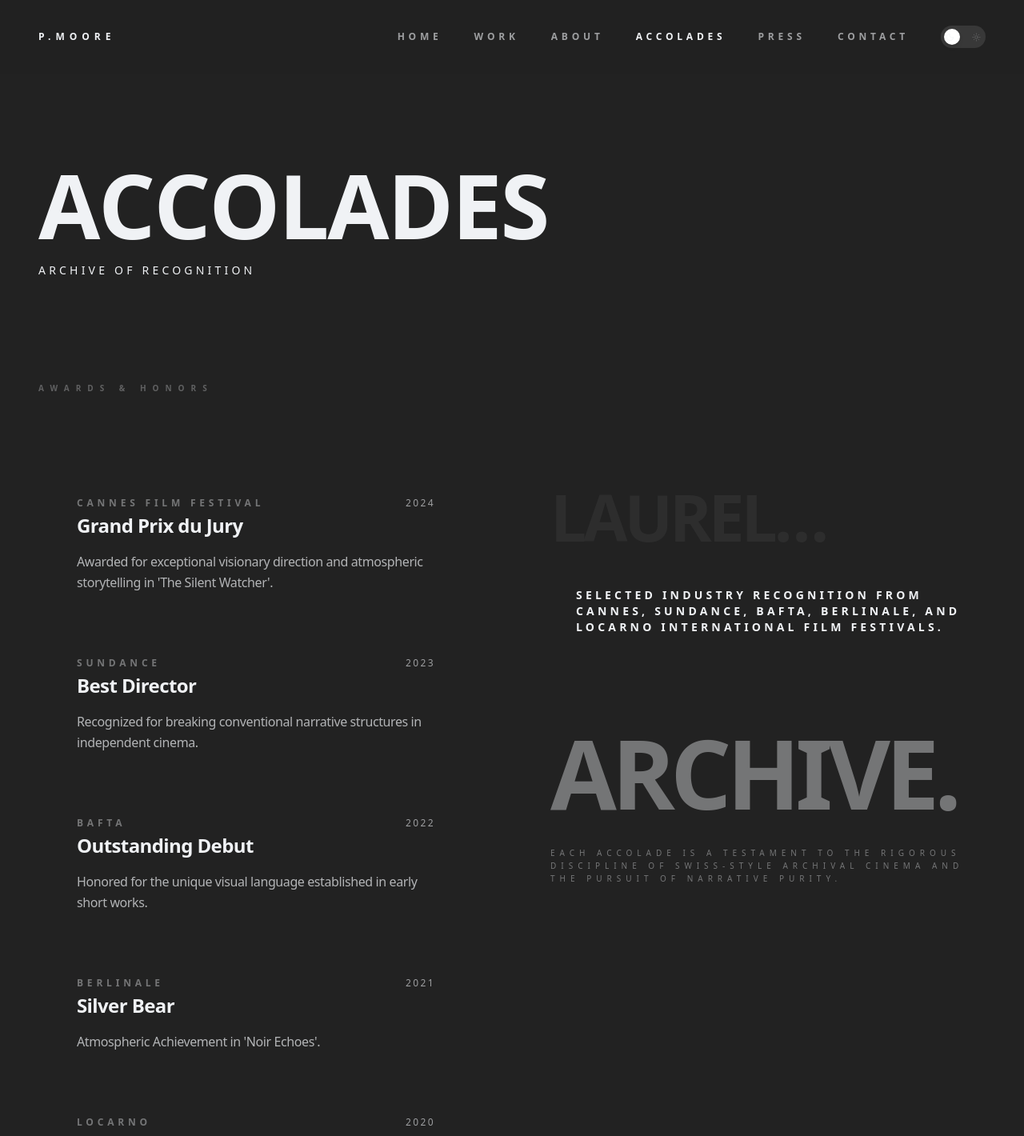
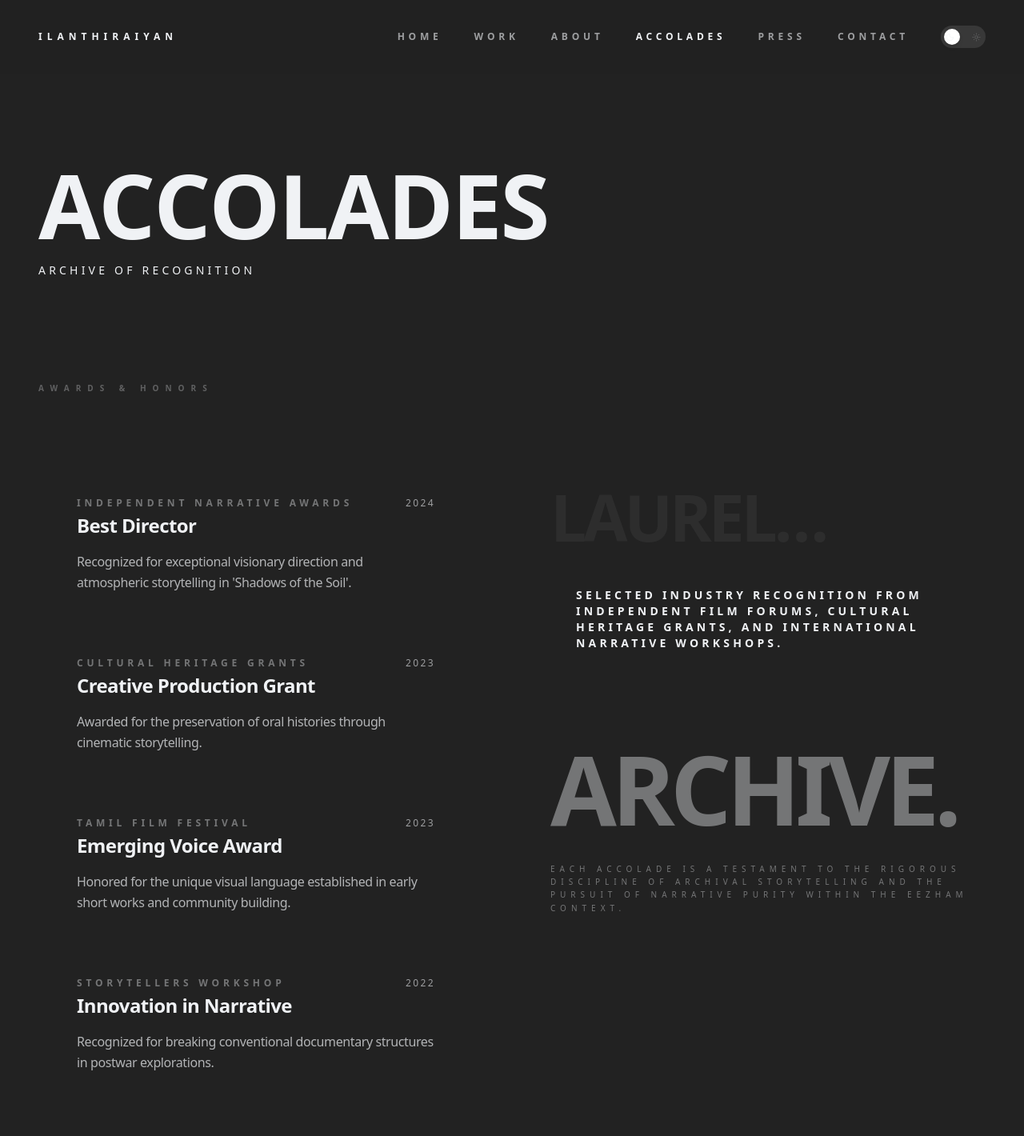
Before and after one commit to Ramsan-code/founder-portfolio, a Next.js app: page /accolades in a window 1280 px wide. Shown: the top 1420 px of the page at 80% size. Built offline with nearby package versions, Linux system fonts and the light colour scheme.

Commit message:
refactor: rebrand portfolio from Patty Moore to Ilanthiraiyan and update project content to reflect Eezham cinema themes

```diff
--- a/src/app/about/page.tsx
+++ b/src/app/about/page.tsx
@@ -7,22 +7,22 @@ import Image from "next/image";
 export default function AboutPage() {
   const infoData = [
     {
-      id: "bio",
-      label: "Biography",
-      value: "Auteur Theory",
-      description: "Patty Moore is a film director specializing in psychological thrillers. Her work is characterized by extreme restraint, desaturated palettes, and an obsessive focus on atmospheric tension. Positioning cinema as a documented record of the subconscious, Moore removes all decorative layers to expose the raw mechanics of suspense.",
+      id: "authenticity",
+      label: "Authentic Storytelling",
+      value: "உண்மைத்தன்மை",
+      description: "A commitment to narratives that originate from within the community, reflecting lived experiences through raw, atmospheric storytelling without external compromise.",
     },
     {
-      id: "approach",
-      label: "The Approach",
-      value: "Chiaroscuro Cinema",
-      description: "Every frame is a study in high contrast. By utilizing sharp lighting shifts and monochromatic environments, viewers are forced to engage with the spatial rhythm of the scene rather than just the narrative.",
+      id: "innovation",
+      label: "Cinematic Innovation",
+      value: "சினிமா நுட்பம்",
+      description: "Integrating contemporary filmmaking techniques with traditional narrative structures to create a unique Eezham cinematic aesthetic that honors the past and future.",
     },
     {
-      id: "vision",
-      label: "Vision",
-      value: "The Archive",
-      description: "Moore views her filmography not as a product, but as an archival vault. Each project is a documented history of a specific psychological state, maintained with strict alignment and Swiss-style precision.",
+      id: "movement",
+      label: "Creative Activism",
+      value: "கலைவழிச் செயல்பாடு",
+      description: "Using film as a tool for community empowerment, education, and fostering a sustainable local film ecosystem through mentorship and collaboration.",
     },
   ];
 
@@ -33,8 +33,8 @@ export default function AboutPage() {
       {/* Hero — theme-aware: white/black in light, charcoal/white in dark */}
       <section className="min-h-[40vh] flex flex-col justify-center transition-colors duration-500">
         <HeroTypography
-          text="DIRECTOR"
-          subtitle="PATTY MOORE / BIOGRAPHY"
+          text="THE VISIONARY"
+          subtitle="ILANTHIRAIYAN / BIOGRAPHY"
           className="min-h-0 pt-24 pb-8"
         />
       </section>
@@ -45,7 +45,7 @@ export default function AboutPage() {
           <div className="relative w-full max-w-md aspect-[3/4] overflow-hidden">
             <Image
                 src="/images/patty_moore_portrait.png"
-                alt="Patty Moore — Director Portrait"
+                alt="Ilanthiraiyan — Director Portrait"
                 fill
                 className="object-cover grayscale"
                 sizes="(max-width: 768px) 100vw, 448px"
@@ -58,10 +58,10 @@ export default function AboutPage() {
               "The camera is an instrument that teaches people how to see without a camera."
             </p>
             <p className="text-sm sm:text-base opacity-60 leading-[1.8] font-light">
-              Lorem ipsum dolor sit amet, consectetur adipiscing elit. Sed do eiusmod tempor incididunt ut labore et dolore magna aliqua. Ut enim ad minim veniam, quis nostrud exercitation ullamco laboris nisi ut aliquip ex ea commodo consequat. Duis aute irure dolor in reprehenderit in voluptate velit esse cillum dolore eu fugiat nulla pariatur. Excepteur sint occaecat cupidatat non proident, sunt in culpa qui officia deserunt mollit anim id est laborum.
+              Ilanthiraiyan is a filmmaker rooted in the soil of Vavuniya, Sri Lanka, whose work serves as a vital bridge between the historical narratives of the Tamil people and the expansive possibilities of modern cinema. His journey is defined by a dual commitment: the pursuit of artistic excellence and the necessity of community building.
             </p>
             <p className="text-sm sm:text-base opacity-60 leading-[1.8] font-light">
-              Curabitur pretium tincidunt lacus. Nulla gravida orci a odio. Nullam varius, turpis et commodo pharetra, est eros bibendum elit, nec luctus magna felis sollicitudin mauris. Integer in mauris eu nibh euismod gravida. Duis ac tellus et risus vulputate vehicula. Donec lobortis risus a elit. Etiam tempor. Ut ullamcorper, ligula eu tempor congue, eros est euismod turpis, id tincidunt sapien risus a quam. Maecenas fermentum consequat mi.
+              Growing up in a landscape rich with untold stories, he recognized early on that cinema is the most potent mirror for a community’s identity. His work does not merely observe; it participates in the cultural resilience of the Eezham context. By blending the raw, atmospheric tension of independent cinema with the deep-rooted oral traditions of his heritage, he creates a cinematic language that is both hyper-local and universally resonant.
             </p>
           </div>
         </div>
@@ -86,19 +86,19 @@ export default function AboutPage() {
       <div className="px-6 sm:px-12 pb-32 transition-colors duration-500">
         <div className="grid grid-cols-1 md:grid-cols-2 lg:grid-cols-3 gap-20">
           <div className="flex flex-col space-y-4">
-            <span className="text-[10px] uppercase tracking-[0.5em] font-black opacity-30">Education</span>
-            <p className="text-sm font-bold uppercase tracking-widest">Berlin Academy of Film</p>
-            <p className="text-xs opacity-60">Master of Fine Arts // 2018</p>
+            <span className="text-[10px] uppercase tracking-[0.5em] font-black opacity-30">Associations</span>
+            <p className="text-sm font-bold uppercase tracking-widest">NewBorn Cinema / Thiraippaasarai</p>
+            <p className="text-xs opacity-60">Founder & Co-Founder</p>
           </div>
           <div className="flex flex-col space-y-4">
             <span className="text-[10px] uppercase tracking-[0.5em] font-black opacity-30">Base</span>
-            <p className="text-sm font-bold uppercase tracking-widest">Los Angeles / Berlin</p>
+            <p className="text-sm font-bold uppercase tracking-widest">Vavuniya, Sri Lanka</p>
             <p className="text-xs opacity-60">Global representation</p>
           </div>
           <div className="flex flex-col space-y-4">
-            <span className="text-[10px] uppercase tracking-[0.5em] font-black opacity-30">Status</span>
-            <p className="text-sm font-bold uppercase tracking-widest">Active Development</p>
-            <p className="text-xs opacity-60">Next project: &quot;Vortex&quot; // 2026</p>
+            <span className="text-[10px] uppercase tracking-[0.5em] font-black opacity-30">Ongoing</span>
+            <p className="text-sm font-bold uppercase tracking-widest">Archive of Resilience</p>
+            <p className="text-xs opacity-60">Latest project: "Shadows of the Soil" // 2024</p>
           </div>
         </div>
       </div>
--- a/src/app/accolades/page.tsx
+++ b/src/app/accolades/page.tsx
@@ -7,38 +7,38 @@ export default function AccoladesPage() {
   const awards = [
     {
       id: "1",
-      label: "Cannes Film Festival",
-      value: "Grand Prix du Jury",
+      label: "Independent Narrative Awards",
+      value: "Best Director",
       metadata: "2024",
-      description: "Awarded for exceptional visionary direction and atmospheric storytelling in 'The Silent Watcher'.",
+      description: "Recognized for exceptional visionary direction and atmospheric storytelling in 'Shadows of the Soil'.",
     },
     {
       id: "2",
-      label: "Sundance",
-      value: "Best Director",
+      label: "Cultural Heritage Grants",
+      value: "Creative Production Grant",
       metadata: "2023",
-      description: "Recognized for breaking conventional narrative structures in independent cinema.",
+      description: "Awarded for the preservation of oral histories through cinematic storytelling.",
     },
     {
       id: "3",
-      label: "BAFTA",
-      value: "Outstanding Debut",
-      metadata: "2022",
-      description: "Honored for the unique visual language established in early short works.",
+      label: "Tamil Film Festival",
+      value: "Emerging Voice Award",
+      metadata: "2023",
+      description: "Honored for the unique visual language established in early short works and community building.",
     },
     {
       id: "4",
-      label: "Berlinale",
-      value: "Silver Bear",
-      metadata: "2021",
-      description: "Atmospheric Achievement in 'Noir Echoes'.",
+      label: "Storytellers Workshop",
+      value: "Innovation in Narrative",
+      metadata: "2022",
+      description: "Recognized for breaking conventional documentary structures in postwar explorations.",
     },
     {
       id: "5",
-      label: "Locarno",
-      value: "Special Prize",
-      metadata: "2020",
-      description: "Creative Innovation Grant.",
+      label: "Creative Activism Summit",
+      value: "Catalyst Award",
+      metadata: "2021",
+      description: "Honored for building sustainable film ecosystems via Thiraippaasarai.",
     },
   ];
 
@@ -69,13 +69,13 @@ export default function AccoladesPage() {
               <div className="flex flex-col space-y-8">
                 <span className="text-[80px] font-black leading-none opacity-5 tracking-tighter uppercase line-clamp-1">LAUREL WREATHS</span>
                 <div className="border-l-2 border-charcoal pl-8 py-4">
-                 <p className="text-sm uppercase tracking-[0.3em] font-bold">Selected Industry Recognition from Cannes, Sundance, BAFTA, Berlinale, and Locarno International Film Festivals.</p>
+                  <p className="text-sm uppercase tracking-[0.3em] font-bold">Selected Industry Recognition from Independent Film Forums, Cultural Heritage Grants, and International Narrative Workshops.</p>
                 </div>
               </div>
 
               <div className="flex flex-col space-y-8 opacity-40">
                 <span className="text-[120px] font-black leading-none tracking-tighter uppercase select-none pointer-events-none">archive.</span>
-               <p className="text-[10px] uppercase tracking-[0.6em] font-medium leading-relaxed">Each accolade is a testament to the rigorous discipline of Swiss-style archival cinema and the pursuit of narrative purity.</p>
+                <p className="text-[10px] uppercase tracking-[0.6em] font-medium leading-relaxed">Each accolade is a testament to the rigorous discipline of archival storytelling and the pursuit of narrative purity within the Eezham context.</p>
               </div>
           </div>
         </div>
--- a/src/app/contact/page.tsx
+++ b/src/app/contact/page.tsx
@@ -16,7 +16,7 @@ export default function ContactPage() {
         <section className="flex flex-col justify-center px-6 sm:px-16 z-20 pb-20 lg:pb-0">
           <HeroTypography
             text="GET IN TOUCH"
-            subtitle="INITIATE PROTOCOL"
+            subtitle="LET'S CREATE TOGETHER"
             className="min-h-0 pt-16 pb-8 sm:pb-12"
           />
 
@@ -59,7 +59,7 @@ export default function ContactPage() {
             </div>
 
             <button className="pt-8 sm:pt-12 text-xs sm:text-sm uppercase tracking-[0.5em] sm:tracking-[1em] font-black hover:opacity-50 transition-opacity">
-              SEND COMMUNIQUÉ
+              INITIATE COLLABORATION
             </button>
           </motion.form>
 
--- a/src/app/layout.tsx
+++ b/src/app/layout.tsx
@@ -15,8 +15,8 @@ const geistMono = Geist_Mono({
 });
 
 export const metadata: Metadata = {
-  title: "Patty Moore — Film Director",
-  description: "Portfolio of Patty Moore, award-winning film director specializing in psychological thrillers.",
+  title: "Ilanthiraiyan — Filmmaker",
+  description: "Official portfolio of Ilanthiraiyan, filmmaker, storyteller, and catalyst for Eezham Cinema.",
 };
 
 export default function RootLayout({
--- a/src/app/page.tsx
+++ b/src/app/page.tsx
@@ -12,8 +12,8 @@ export default function Home() {
         {/* Left Side: Typography */}
         <section className="flex flex-col justify-center px-6 sm:px-16 z-20">
           <HeroTypography
-            text="PATTY MOORE"
-            subtitle="FILM DIRECTOR // THE VISIONARY"
+            text="ILANTHIRAIYAN"
+            subtitle="FILMMAKER // STORYTELLER // CATALYST"
             className="min-h-0 pt-24 pb-20 sm:pt-16 sm:pb-0"
           />
         </section>
@@ -39,7 +39,7 @@ export default function Home() {
         </div>
         <div className="flex flex-col space-y-1">
           <span className="text-[8px] uppercase tracking-[0.5em] font-bold">LOCATION</span>
-          <span className="text-[10px] uppercase tracking-[0.3em] font-medium">LOS ANGELES / BERLIN</span>
+          <span className="text-[10px] uppercase tracking-[0.3em] font-medium">VAVUNIYA, SRI LANKA</span>
         </div>
       </div>
     </main>
--- a/src/app/press/page.tsx
+++ b/src/app/press/page.tsx
@@ -6,38 +6,38 @@ import { HeroTypography } from "@/components/patty-moore/HeroTypography";
 export default function PressPage() {
   const articles = [
     {
-      title: "Cahiers du Cinéma",
-      metadata: "Patty Moore: The New Master of Suspense / Interview / 2024",
+      title: "Tamil Cinema Review",
+      metadata: "Ilanthiraiyan: The Voice of Eezham Cinema / Interview / 2024",
       imageSrc: "/images/work-3.png",
       aspectRatio: "video" as const,
     },
     {
-      title: "Sight & Sound",
-      metadata: "Aural Architecture in 'The Silent Watcher' / Feature / 2024",
+      title: "Narrative Landscapes",
+      metadata: "The Soil and the Soul in 'Shadows of the Soil' / Feature / 2024",
       imageSrc: "/images/work-1.png",
       aspectRatio: "video" as const,
     },
     {
-      title: "Variety",
-      metadata: "Patty Moore Signs Major Multi-Film Anthology Deal / News / 2023",
+      title: "Independent Filmmakers Archive",
+      metadata: "Building the Future of Eezham Cinema with NewBorn Cinema / News / 2023",
       imageSrc: "/images/work-2.png",
       aspectRatio: "video" as const,
     },
     {
-      title: "The Hollywood Reporter",
-      metadata: "Inside the Minimalist Mind of Director Patty Moore / Profile / 2023",
+      title: "The Creative Catalyst",
+      metadata: "Mentorship and the Power of Thiraippaasarai / Profile / 2023",
       imageSrc: "/images/work-1.png",
       aspectRatio: "video" as const,
     },
     {
-      title: "IndieWire",
-      metadata: "How Moore is Redefining the Noir Aesthetic for 2024 / Analysis / 2023",
+      title: "Cinema and Culture",
+      metadata: "Bridging the Gap: Traditional Narratives in Modern Frame / Analysis / 2023",
       imageSrc: "/images/work-3.png",
       aspectRatio: "video" as const,
     },
     {
-      title: "Film Comment",
-      metadata: "The Chiaroscuro Effect: A Technical Breakdown / Review / 2022",
+      title: "Visual Storytellers",
+      metadata: "Atmospheric Tension in Independent Tamil Shorts / Review / 2022",
       imageSrc: "/images/work-2.png",
       aspectRatio: "video" as const,
     },
--- a/src/app/work/page.tsx
+++ b/src/app/work/page.tsx
@@ -6,38 +6,38 @@ import { HeroTypography } from "@/components/patty-moore/HeroTypography";
 export default function WorkPage() {
   const films = [
     {
-      title: "The Silent Watcher",
-      metadata: "Feature Film / 2024 / Psychological Thriller",
+      title: "Shadows of the Soil",
+      metadata: "Feature Film / 2024 / Narrative",
       imageSrc: "/images/work-1.png",
       aspectRatio: "video" as const,
     },
     {
-      title: "Noir Echoes",
-      metadata: "Short Film / 2023 / Neo-Noir",
+      title: "The Echo of Vavuniya",
+      metadata: "Short Film / 2023 / Atmospheric",
       imageSrc: "/images/work-2.png",
       aspectRatio: "video" as const,
     },
     {
-      title: "Shadow Protocol",
-      metadata: "Commercial / 2023 / Atmospheric",
+      title: "Resilience in Frame",
+      metadata: "Documentary / 2023 / Cultural",
       imageSrc: "/images/work-3.png",
       aspectRatio: "video" as const,
     },
     {
-      title: "Midnight Call",
+      title: "Ancestral Whispers",
       metadata: "Experimental / 2022 / Digital",
       imageSrc: "/images/work-1.png",
       aspectRatio: "video" as const,
     },
     {
-      title: "Vortex",
-      metadata: "Music Video / 2021 / Cinematic",
+      title: "The Silent Watcher",
+      metadata: "Short Film / 2021 / Cinematic",
       imageSrc: "/images/work-2.png",
       aspectRatio: "video" as const,
     },
     {
-      title: "Archival 01",
-      metadata: "Documentary / 2020 / Analog",
+      title: "Eezham Origins",
+      metadata: "Archival / 2020 / Analog",
       imageSrc: "/images/work-3.png",
       aspectRatio: "video" as const,
     },
@@ -50,7 +50,7 @@ export default function WorkPage() {
       <div className="pt-24 flex flex-col items-center">
         <HeroTypography
           text="SELECTED WORK"
-          subtitle="A catalog of documented shadows."
+          subtitle="A living archive of Eezham cinema."
           className="min-h-0 py-20"
         />
 
--- a/src/components/patty-moore/Navbar.tsx
+++ b/src/components/patty-moore/Navbar.tsx
@@ -153,7 +153,7 @@ export const Navbar: React.FC = () => {
           href="/"
           className="text-xs uppercase tracking-[0.5em] font-black text-foreground"
         >
-          P.MOORE
+          ILANTHIRAIYAN
         </Link>
 
         {/* Desktop Links + Toggle */}
```
Lines whose indentation alone changed are shown as unchanged.
